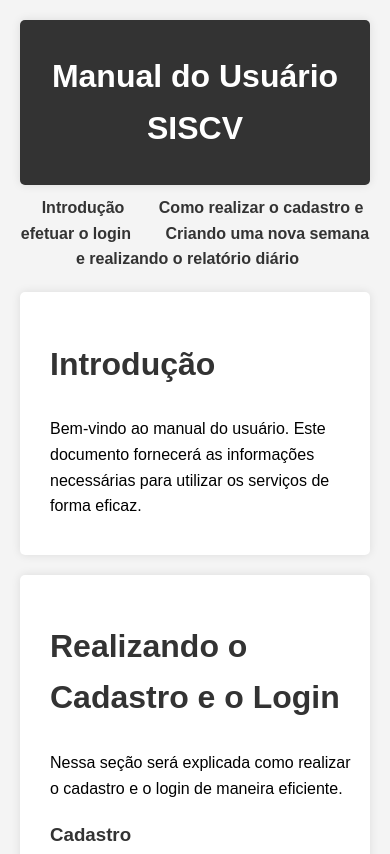
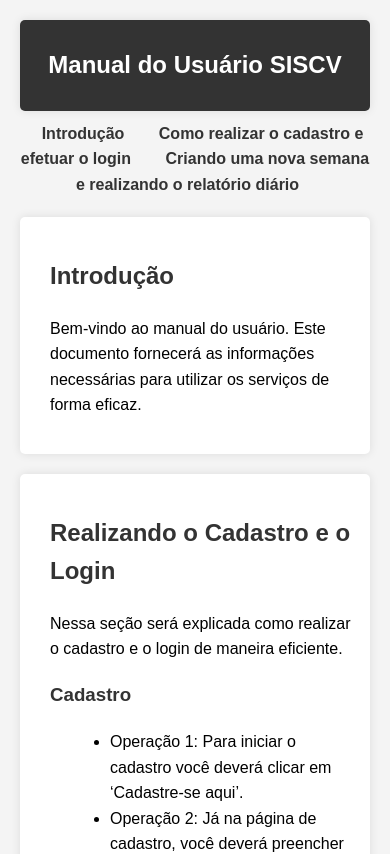
Before and after one commit to GuilhermeMarkz/manual_siscv, a plain HTML site: page index.html in a window 390 px wide. Shown: the top 854 px of the page. Drawn offline with Linux system fonts and the light colour scheme.

Commit message:
Add files via upload

```diff
--- a/style.css
+++ b/style.css
@@ -48,7 +48,7 @@ ul {
 
 @media (max-width: 768px) {
     header h1 {
-        font-size: 2em;
+        font-size: 1.5em;
     }
 
     nav {
@@ -56,11 +56,11 @@ ul {
     }
 
     section h2 {
-        font-size: 2em;
+        font-size: 1.5em;
     }
 
     section iframe{
-        width: 60%;
+        width: 70%;
         height: 50%;
     }
 
```
